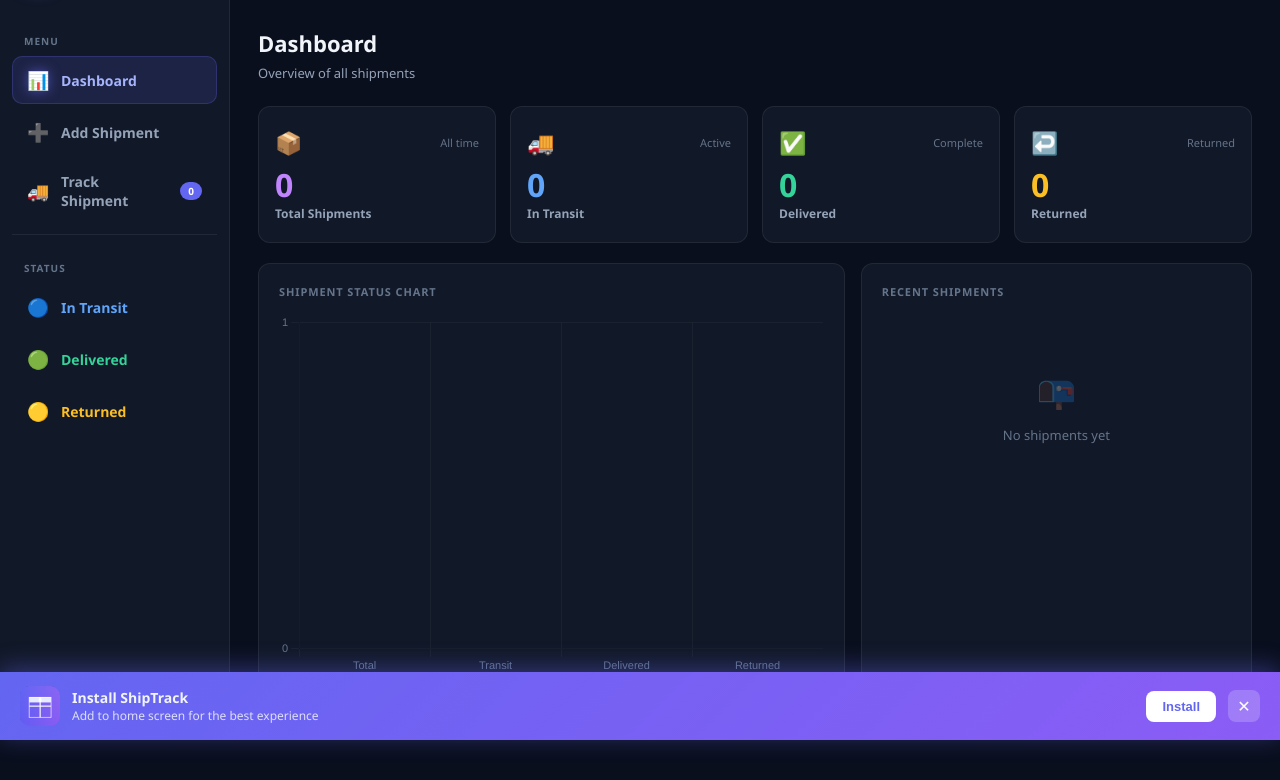
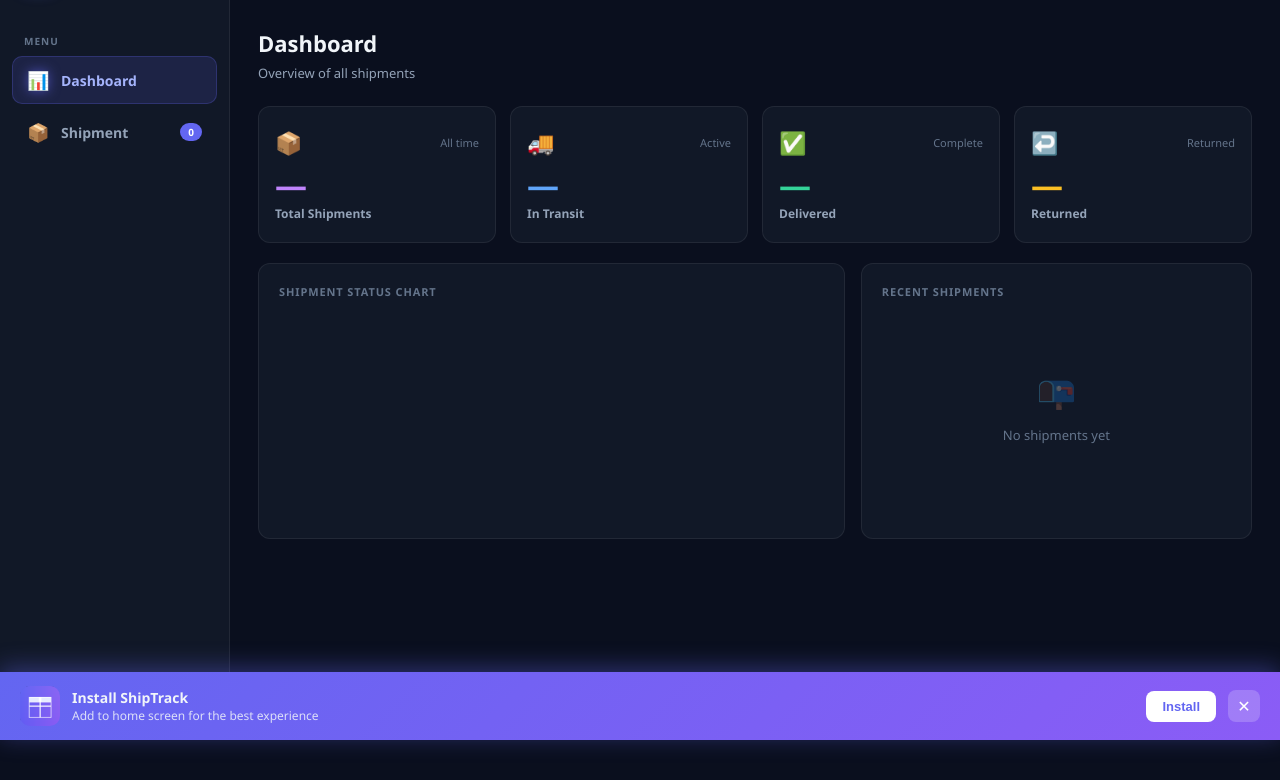
Before and after one commit to ehsan-a11y/shiptrack-web, a Flask app: page / in a window 1280 px wide. Shown: the part 60-840 px from the top of the page. Run offline with Flask 3, Linux system fonts and the light colour scheme; data that the repository does not hold is empty; a map, chart or similar area stays blank.

Commit message:
Simplify nav to Dashboard + Shipment; Add button as pill icon in Shipment page
- Nav: only Dashboard and Shipment menu items
- Removed separate Add Shipment page
- Shipment page has a rounded pill '+ Add Shipment' button in header
- Unified add/edit slide-in panel (saveShipment handles both POST and PUT)

Co-Authored-By: Claude Sonnet 4.6 <noreply@anthropic.com>

```diff
--- a/templates/index.html
+++ b/templates/index.html
@@ -307,6 +307,18 @@ tbody tr:last-child td { border-bottom:none; }
 }
 .flink:hover { background:rgba(99,102,241,.2); }
 
+.add-ship-btn {
+  display: inline-flex; align-items: center; gap: 8px;
+  padding: 10px 20px; border-radius: 50px; border: none;
+  background: linear-gradient(135deg, var(--primary), #8b5cf6);
+  color: #fff; font-size: 14px; font-weight: 700;
+  cursor: pointer; font-family: inherit;
+  box-shadow: 0 4px 18px rgba(99,102,241,.45);
+  transition: transform .2s, box-shadow .2s;
+}
+.add-ship-btn:hover { transform: translateY(-2px); box-shadow: 0 8px 24px rgba(99,102,241,.55); }
+.add-ship-btn svg { flex-shrink: 0; }
+
 .status-select {
   appearance: none; -webkit-appearance: none;
   border: none; border-radius: 20px;
@@ -438,31 +450,10 @@ tbody tr:last-child td { border-bottom:none; }
       <span>Dashboard</span>
     </div>
 
-    <div class="nav-item" id="nav-add" onclick="gotoPage('add')">
-      <span class="nav-icon">➕</span>
-      <span>Add Shipment</span>
-    </div>
-
-    <div class="nav-item" id="nav-track" onclick="gotoPage('track')">
-      <span class="nav-icon">🚚</span>
-      <span>Track Shipment</span>
+    <div class="nav-item" id="nav-shipment" onclick="gotoPage('shipment')">
+      <span class="nav-icon">📦</span>
+      <span>Shipment</span>
       <span class="nav-badge" id="navBadge">0</span>
-    </div>
-
-    <div class="nav-divider"></div>
-    <div class="nav-section-label">Status</div>
-
-    <div class="nav-item" onclick="gotoTrackFilter('Transit')">
-      <span class="nav-icon">🔵</span>
-      <span style="color:#60a5fa">In Transit</span>
-    </div>
-    <div class="nav-item" onclick="gotoTrackFilter('Delivered')">
-      <span class="nav-icon">🟢</span>
-      <span style="color:#34d399">Delivered</span>
-    </div>
-    <div class="nav-item" onclick="gotoTrackFilter('Returned')">
-      <span class="nav-icon">🟡</span>
-      <span style="color:#fbbf24">Returned</span>
     </div>
 
   </nav>
@@ -516,75 +507,24 @@ tbody tr:last-child td { border-bottom:none; }
       </div>
     </div>
 
-    <!-- ════════ PAGE: ADD SHIPMENT ════════ -->
-    <div class="page" id="page-add">
-      <div class="page-title">Add Shipment</div>
-      <div class="page-sub">Fill in the details to record a new shipment</div>
+    <!-- ════════ PAGE: SHIPMENT ════════ -->
+    <div class="page" id="page-shipment">
 
-      <div class="form-card">
-        <div class="form-card-header">
-          <div class="form-card-title">✈️ Shipment Details</div>
-          <div class="form-card-sub">All fields marked * are required</div>
+      <!-- Page header with Add button -->
+      <div style="display:flex;align-items:center;justify-content:space-between;margin-bottom:6px;flex-wrap:wrap;gap:12px">
+        <div>
+          <div class="page-title">Shipment</div>
+          <div class="page-sub" style="margin-bottom:0">Manage and track all your shipments</div>
         </div>
-        <div class="form-card-body">
-          <div class="form-grid">
+        <button class="add-ship-btn" onclick="openAddPanel()" title="Add New Shipment">
+          <svg width="20" height="20" viewBox="0 0 24 24" fill="none" stroke="currentColor" stroke-width="2.5" stroke-linecap="round">
+            <line x1="12" y1="5" x2="12" y2="19"/><line x1="5" y1="12" x2="19" y2="12"/>
+          </svg>
+          <span>Add Shipment</span>
+        </button>
+      </div>
 
-            <div class="fgrp">
-              <label>📅 Ship Date *</label>
-              <input type="date" id="aDate">
-            </div>
-
-            <div class="fgrp">
-              <label>🏷 Status *</label>
-              <select id="aStatus">
-                <option>Transit</option>
-                <option>Delivered</option>
-                <option>Returned</option>
-              </select>
-            </div>
-
-            <div class="fgrp form-full">
-              <label>✈️ AWB No. *</label>
-              <input type="text" id="aAwb" placeholder="Enter AWB number">
-            </div>
-
-            <div class="fgrp form-full">
-              <label>💰 Shipping Cost</label>
-              <input type="number" id="aCost" placeholder="0.00" step="0.01" min="0">
-            </div>
-
-            <div class="fgrp form-full">
-              <label>📄 Invoice File</label>
-              <div class="file-row">
-                <div class="fdisp" id="aInvDisp" onclick="document.getElementById('aInv').click()">Click to upload…</div>
-                <input type="file" id="aInv" accept=".pdf,.png,.jpg,.jpeg" onchange="setFDisp('aInv','aInvDisp')">
-              </div>
-            </div>
-
-            <div class="fgrp form-full">
-              <label>📋 AWB File</label>
-              <div class="file-row">
-                <div class="fdisp" id="aAwbDisp" onclick="document.getElementById('aAwbF').click()">Click to upload…</div>
-                <input type="file" id="aAwbF" accept=".pdf,.png,.jpg,.jpeg" onchange="setFDisp('aAwbF','aAwbDisp')">
-              </div>
-            </div>
-
-          </div>
-
-          <div class="form-actions">
-            <button class="btn btn-primary" id="addBtn" onclick="addShipment()">➕ Add Shipment</button>
-            <button class="btn btn-ghost" onclick="clearAddForm()">Clear</button>
-          </div>
-        </div>
-      </div>
-    </div>
-
-    <!-- ════════ PAGE: TRACK SHIPMENT ════════ -->
-    <div class="page" id="page-track">
-      <div class="page-title">Track Shipment</div>
-      <div class="page-sub">Search, filter and manage all shipments</div>
-
-      <div class="filter-bar">
+      <div class="filter-bar" style="margin-top:16px">
         <div class="fg">
           <label>📅 Date</label>
           <input type="date" id="fDate" oninput="applyFilter()">
@@ -631,11 +571,11 @@ tbody tr:last-child td { border-bottom:none; }
   </main>
 </div>
 
-<!-- ════════ EDIT PANEL (slide-in when row clicked) ════════ -->
+<!-- ════════ ADD / EDIT PANEL ════════ -->
 <div class="edit-overlay" id="editOverlay" onclick="closeEdit()"></div>
 <div class="edit-panel" id="editPanel">
   <div class="edit-ph">
-    <span class="edit-ph-title">Edit Shipment</span>
+    <span class="edit-ph-title" id="panelTitle">Add Shipment</span>
     <button class="btn btn-icon btn-ghost" onclick="closeEdit()">✕</button>
   </div>
   <div class="edit-pb">
@@ -676,8 +616,8 @@ tbody tr:last-child td { border-bottom:none; }
     </div>
   </div>
   <div class="edit-pf">
-    <button class="btn btn-primary" id="updBtn" onclick="updateShipment()">💾 Update</button>
-    <button class="btn btn-danger"  onclick="deleteShipment()">🗑 Delete</button>
+    <button class="btn btn-primary" id="updBtn" onclick="saveShipment()">💾 Update</button>
+    <button class="btn btn-danger"  id="delShipBtn" onclick="deleteShipment()">🗑 Delete</button>
     <button class="btn btn-ghost"   onclick="closeEdit()">Cancel</button>
   </div>
 </div>
@@ -742,7 +682,7 @@ function toast(msg, ok=true){
 function toggleNav(){ document.getElementById('nav').classList.toggle('open'); document.getElementById('navOverlay').classList.toggle('show'); }
 function closeNav() { document.getElementById('nav').classList.remove('open'); document.getElementById('navOverlay').classList.remove('show'); }
 
-const PAGE_LABELS = { dashboard:'Dashboard', add:'Add Shipment', track:'Track Shipment' };
+const PAGE_LABELS = { dashboard:'Dashboard', shipment:'Shipment' };
 
 function gotoPage(name){
   document.querySelectorAll('.page').forEach(p=>p.classList.remove('active'));
@@ -751,11 +691,10 @@ function gotoPage(name){
   document.getElementById('nav-'+name).classList.add('active');
   document.getElementById('pageLabel').textContent = PAGE_LABELS[name];
   closeNav();
-  if(name==='add') document.getElementById('aDate').value = todayStr();
 }
 
 function gotoTrackFilter(status){
-  gotoPage('track');
+  gotoPage('shipment');
   document.getElementById('fStatus').value = status;
   document.getElementById('fDate').value = '';
   document.getElementById('fAwb').value = '';
@@ -769,111 +708,93 @@ function setFDisp(inpId, dispId){
 }
 function openFile(t){ const fn = t==='inv'?exInv:exAwb; if(fn) window.open('/uploads/'+fn,'_blank'); }
 
-// ── ADD SHIPMENT ───────────────────────────────────────────────────
-async function addShipment(){
-  const awb = document.getElementById('aAwb').value.trim();
-  if(!awb){ toast('AWB No. is required', false); return; }
-
-  const fd = new FormData();
-  fd.append('ship_date', input2stored(document.getElementById('aDate').value));
-  fd.append('awb',       awb);
-  fd.append('shipping_cost', document.getElementById('aCost').value || '0');
-  fd.append('status',    document.getElementById('aStatus').value);
-  const inv  = document.getElementById('aInv').files[0];
-  const awbf = document.getElementById('aAwbF').files[0];
-  if(inv)  fd.append('invoice_file', inv);
-  if(awbf) fd.append('awb_file', awbf);
-
-  const btn = document.getElementById('addBtn');
-  btn.disabled = true; btn.innerHTML = '<span class="spin"></span> Adding…';
-
-  try {
-    const res  = await fetch('/api/shipments', {method:'POST', body:fd});
-    const json = await res.json();
-    if(json.error){
-      toast(json.error, false);
-    } else {
-      if(json.record) rows.unshift(json.record);
-      recalcStats(); applyFilter(); renderRecent();
-      toast('Shipment added! ✓');
-      clearAddForm();
-      // switch to track page to show the new record
-      gotoPage('track');
-    }
-  } catch { toast('Request failed', false); }
-  finally { btn.disabled=false; btn.textContent='➕ Add Shipment'; }
+// ── ADD / EDIT PANEL ──────────────────────────────────────────────
+function openAddPanel(){
+  exInv=''; exAwb='';
+  document.getElementById('panelTitle').textContent = 'Add Shipment';
+  document.getElementById('eId').value     = '';
+  document.getElementById('eDate').value   = todayStr();
+  document.getElementById('eAwb').value    = '';
+  document.getElementById('eCost').value   = '';
+  document.getElementById('eStatus').value = 'Transit';
+  document.getElementById('eInv').value    = '';
+  document.getElementById('eAwbF').value   = '';
+  document.getElementById('eInvDisp').textContent = 'Click to upload…';
+  document.getElementById('eAwbDisp').textContent = 'Click to upload…';
+  document.getElementById('eInvOpen').style.display = 'none';
+  document.getElementById('eAwbOpen').style.display = 'none';
+  document.getElementById('updBtn').textContent = '➕ Add Shipment';
+  document.getElementById('delShipBtn').style.display = 'none';
+  document.getElementById('editPanel').classList.add('open');
+  document.getElementById('editOverlay').classList.add('show');
 }
 
-function clearAddForm(){
-  document.getElementById('aDate').value  = todayStr();
-  document.getElementById('aAwb').value   = '';
-  document.getElementById('aCost').value  = '';
-  document.getElementById('aStatus').value= 'Transit';
-  document.getElementById('aInv').value   = '';
-  document.getElementById('aAwbF').value  = '';
-  document.getElementById('aInvDisp').textContent = 'Click to upload…';
-  document.getElementById('aAwbDisp').textContent = 'Click to upload…';
-}
-
-// ── EDIT PANEL ─────────────────────────────────────────────────────
 function openEdit(ship){
   exInv = ship.invoice_file||''; exAwb = ship.awb_file||'';
-  document.getElementById('eId').value    = ship.id;
-  document.getElementById('eDate').value  = stored2input(ship.ship_date);
-  document.getElementById('eAwb').value   = ship.awb;
-  document.getElementById('eCost').value  = ship.shipping_cost||'';
-  document.getElementById('eStatus').value= ship.status;
-  document.getElementById('eInv').value   = '';
-  document.getElementById('eAwbF').value  = '';
+  document.getElementById('panelTitle').textContent = 'Edit Shipment';
+  document.getElementById('eId').value     = ship.id;
+  document.getElementById('eDate').value   = stored2input(ship.ship_date);
+  document.getElementById('eAwb').value    = ship.awb;
+  document.getElementById('eCost').value   = ship.shipping_cost||'';
+  document.getElementById('eStatus').value = ship.status;
+  document.getElementById('eInv').value    = '';
+  document.getElementById('eAwbF').value   = '';
   document.getElementById('eInvDisp').textContent = exInv || 'Click to replace…';
   document.getElementById('eAwbDisp').textContent = exAwb || 'Click to replace…';
   document.getElementById('eInvOpen').style.display = exInv ? '' : 'none';
   document.getElementById('eAwbOpen').style.display = exAwb ? '' : 'none';
+  document.getElementById('updBtn').textContent = '💾 Update';
+  document.getElementById('delShipBtn').style.display = '';
   document.getElementById('editPanel').classList.add('open');
   document.getElementById('editOverlay').classList.add('show');
 }
+
 function closeEdit(){
   document.getElementById('editPanel').classList.remove('open');
   document.getElementById('editOverlay').classList.remove('show');
 }
 
-async function updateShipment(){
+async function saveShipment(){
   const sid = document.getElementById('eId').value;
   const awb = document.getElementById('eAwb').value.trim();
   if(!awb){ toast('AWB No. is required', false); return; }
 
   const fd = new FormData();
-  fd.append('ship_date', input2stored(document.getElementById('eDate').value));
-  fd.append('awb',       awb);
+  fd.append('ship_date',     input2stored(document.getElementById('eDate').value));
+  fd.append('awb',           awb);
   fd.append('shipping_cost', document.getElementById('eCost').value||'0');
-  fd.append('status',    document.getElementById('eStatus').value);
+  fd.append('status',        document.getElementById('eStatus').value);
   const inv  = document.getElementById('eInv').files[0];
   const awbf = document.getElementById('eAwbF').files[0];
   if(inv)  fd.append('invoice_file', inv);
   if(awbf) fd.append('awb_file', awbf);
 
   const btn = document.getElementById('updBtn');
+  const isAdd = !sid;
   btn.disabled=true; btn.innerHTML='<span class="spin"></span>';
 
   try {
-    const res  = await fetch(`/api/shipments/${sid}`, {method:'PUT', body:fd});
-    const json = await res.json();
+    const url    = isAdd ? '/api/shipments' : `/api/shipments/${sid}`;
+    const method = isAdd ? 'POST' : 'PUT';
+    const res    = await fetch(url, {method, body:fd});
+    const json   = await res.json();
     if(json.error){ toast(json.error, false); }
     else {
       if(json.record){
-        const idx = rows.findIndex(r=>r.id===json.record.id);
-        if(idx>=0) rows[idx]=json.record; else rows.unshift(json.record);
+        if(isAdd){ rows.unshift(json.record); }
+        else { const i=rows.findIndex(r=>r.id===json.record.id); if(i>=0) rows[i]=json.record; }
       }
       recalcStats(); applyFilter(); renderRecent();
-      toast('Shipment updated!'); closeEdit();
+      toast(isAdd ? 'Shipment added!' : 'Shipment updated!');
+      closeEdit();
     }
   } catch { toast('Request failed', false); }
-  finally { btn.disabled=false; btn.textContent='💾 Update'; }
+  finally { btn.disabled=false; btn.textContent = sid ? '💾 Update' : '➕ Add Shipment'; }
 }
 
 async function deleteShipment(){
   const sid = +document.getElementById('eId').value;
-  if(!confirm('Delete this shipment?')) return;
+  if(!sid || !confirm('Delete this shipment?')) return;
   try {
     await fetch(`/api/shipments/${sid}`, {method:'DELETE'});
     rows = rows.filter(r=>r.id!==sid);
```
